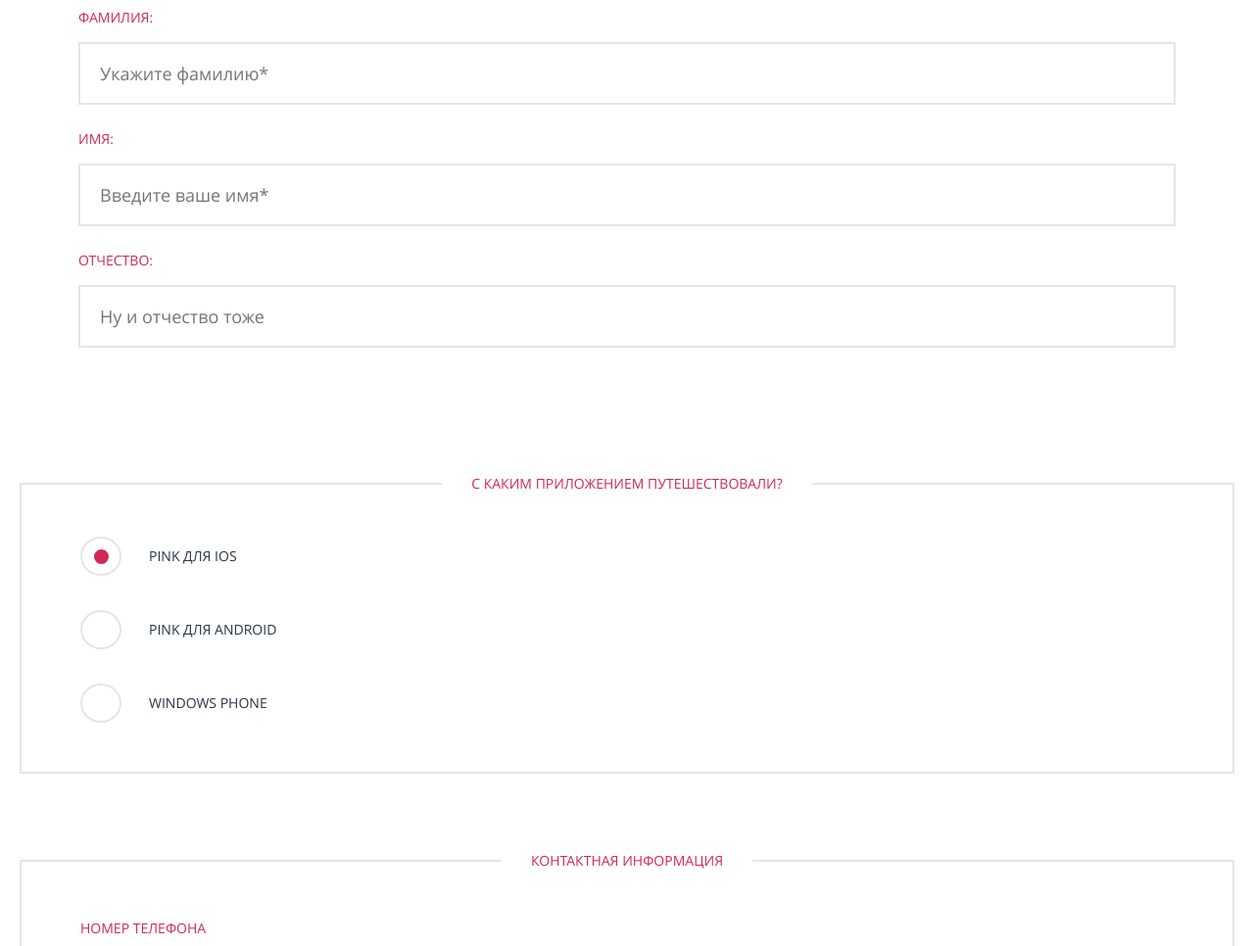
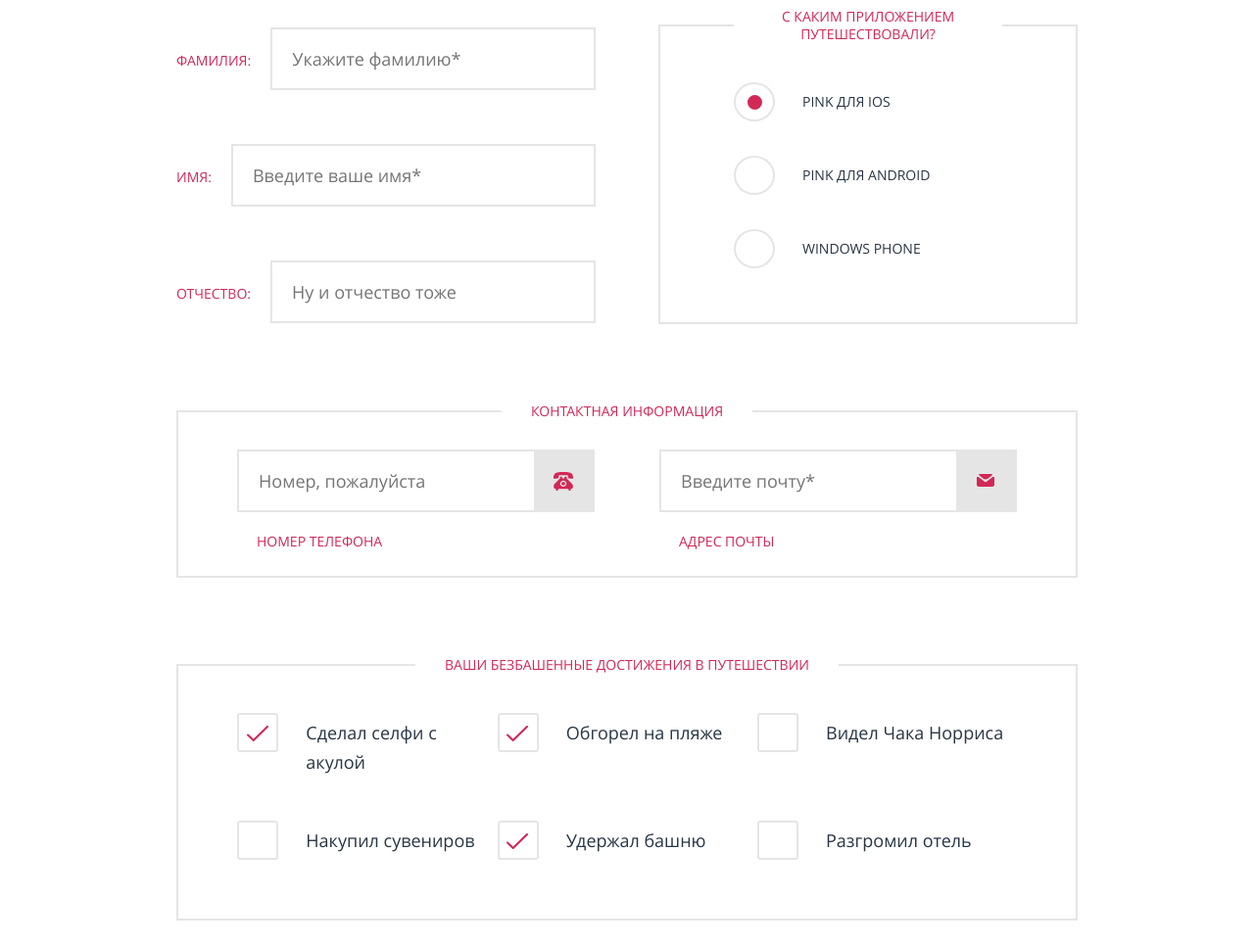
Before and after one commit to piva1839/197101-pink, a plain HTML site: page source/form.html in a window 1280 px wide. Shown: the part 984-1950 px from the top of the page at 98% size. Drawn offline with nearby package versions, Linux system fonts and the light colour scheme; files that its build step writes are made by us from their sources.

Commit message:
Заканчиваю адаптив формы под десктоп

```diff
--- a/source/form.html
+++ b/source/form.html
@@ -56,16 +56,21 @@
         <p class="story__invitation">
           Поделитесь своей историей и получите шанс выиграть ценный приз — 1000 миль на вашу бонусную карту!<span class="story__invitation--subtext"><br>Пожалуйста, заполните форму ниже:</span>
         </p>
-      </div>
       <form class="form" name="form" id="form" method="post" action="https://echo.htmlacademy.ru">
-        <div class="form-block__wrapper">
+        <div class="form-block__wrapper name-block">
           <div class="form-block form-block--no-border">
+            <div class="name-block--label-stream">
     				  <label class="input-label" for="sername">Фамилия:</label>
     				  <input class="form-field" type="text" name="sername" id="sername" value="" placeholder="Укажите фамилию*" required>
+            </div>
+            <div class="name-block--label-stream">
     				  <label class="input-label" for="name">Имя:</label>
     				  <input class="form-field" type="text" name="name" id="name" value="" placeholder="Введите ваше имя*" required>
+            </div>
+            <div class="name-block--label-stream">
               <label class="input-label" for="middle-name">Отчество:</label>
     				  <input class="form-field" type="text" name="middle-name" id="middle-name" value="" placeholder="Ну и отчество тоже">
+            </div>
           </div>
         </div>
         <div class="form-block__wrapper form-block__wrapper--gray progress-block">
@@ -73,12 +78,14 @@
             <legend class="form-block__title">
               Ваши безбашенные достижения в путешествии
             </legend>
+            <div class="progress-block-inner">
               <input class="form-field" type="checkbox" name="selfie" id="selfie" value="selfie" checked><label class="checkbox-label" for="selfie"> Сделал селфи с акулой</label>
               <input class="form-field" type="checkbox" name="sun" id="sun" value="sun" checked><label class="checkbox-label" for="sun"> Обгорел на пляже</label>
               <input class="form-field" type="checkbox" name="star" id="star" value="star"><label class="checkbox-label" for="star"> Видел Чака Норриса</label>
               <input class="form-field" type="checkbox" name="souvenir" id="souvenir" value="souvenir"><label class="checkbox-label" for="souvenir"> Накупил сувениров</label>
               <input class="form-field" type="checkbox" name="tower" id="tower" value="tower" checked><label class="checkbox-label" for="tower"> Удержал башню</label>
               <input class="form-field" type="checkbox" name="hotel" id="hotel" value="hotel"><label class="checkbox-label" for="hotel"> Разгромил отель</label>
+            </div>
           </fieldset>
         </div>
         <div class="form-block__wrapper contact-block contact-block--white ">
@@ -87,10 +94,16 @@
                 <legend class="form-block__title form-block__title--white">
                   Контактная информация
                 </legend>
-        				<label class="input-label" for="tel">Номер телефона</label>
-        				<input class="form-field form-field--phone-icon" type="tel" name="tel" id="tel" value="" placeholder="Номер, пожалуйста">
-        				<label class="input-label" for="email">Адрес почты</label>
+                  <div class="contact-block-inner">
+                    <div class="contact-block-side">
+          				    <label class="input-label contact-block--label-stream" for="tel">Номер телефона</label>
+          			      <input class="form-field  form-field--phone-icon" type="tel" name="tel" id="tel" value="" placeholder="Номер, пожалуйста">
+                    </div>
+                    <div class="contact-block-side">
+          				    <label class="input-label contact-block--label-stream" for="email">Адрес почты</label>
           				    <input class="form-field form-field--mail-icon" type="email" name="email" id="email" value="" placeholder="Введите почту*" required>
+                    </div>
+                  </div>
               </fieldset>
             </div>
         </div>
@@ -120,6 +133,7 @@
           </div>
         </div>
       </form>
+    </div>
     </section>
 
     <footer class="page-footer">
--- a/source/less/story.less
+++ b/source/less/story.less
@@ -1,3 +1,9 @@
+.story__wrapper {
+  min-width: 280px;
+  max-width: 960px;
+  margin: 0 auto;
+}
+
 .story__invitation {
   margin-top: 50px;
   padding: 0 20px;
@@ -362,8 +368,8 @@
       }
   }
 
-  .form-field {
-    padding-right: 60px;
+  .contact-block .form-field {
+    padding-right: 80px;
 
       &--phone-icon {
         background: url(../img/phone.png) no-repeat;
@@ -395,3 +401,107 @@
     padding: 15px 60px;
   }
 }
+
+@media screen and (min-width: 960px) {
+  .story__wrapper {
+    min-width: 280px;
+    max-width: 960px;
+    margin: 0 auto;
+  }
+
+  .form {
+    display: flex;
+    flex-direction: row;
+    flex-wrap: wrap;
+  }
+
+  .form-field {
+    flex-basis: 50%;
+  }
+
+  .name-block {
+    width: 50%;
+  }
+
+  .device-block {
+    width: 50%;
+    padding-left: 32px;
+  }
+
+  .contact-block {
+    flex-grow: 1;
+  }
+
+  .progress-block {
+    flex-grow: 1;
+  }
+
+  .text-block {
+    flex-grow: 1;
+  }
+
+  .form-block {
+    margin: 0;
+    padding: 0;
+  }
+
+  .name-block {
+    padding-top: 60px;
+    padding-right: 32px;
+
+      &--label-stream {
+        display: flex;
+        flex-direction: row;
+        align-items: baseline;
+        margin-bottom: 55px;
+
+          &:last-child {
+            margin-bottom: 0;
+          }
+      }
+  }
+
+  .name-block .form-field {
+    flex-grow: 1;
+    width: 100%;
+    margin-left: 20px;
+  }
+
+  .contact-block-inner {
+    display: flex;
+    flex-direction: row;
+    justify-content: space-between;
+    padding: 10px 60px;
+  }
+
+  .contact-block-side {
+    display: flex;
+    flex-direction: column;
+    width: 100%;
+    max-width: 365px;
+  }
+
+  .contact-block--label-stream {
+    order: 1;
+    margin-top: 15px;
+    margin-left: 20px;
+  }
+
+  .device-block .form-block {
+    padding: 20px 75px 55px;
+  }
+
+  .progress-block-inner {
+    display: flex;
+    flex-direction: row;
+    justify-content: space-between;
+    flex-wrap: wrap;
+    padding: 20px 60px;
+  }
+
+  .progress-block-inner .checkbox-label {
+    flex-basis: 265px;
+    margin-left: auto;
+  }
+
+}
--- a/source/less/upload.less
+++ b/source/less/upload.less
@@ -175,6 +175,10 @@
     text-align: center;
   }
 
+  .upload__wrapper {
+    background: #f2f2f2;
+  }
+
   .upload__editor {
     display: flex;
     flex-wrap: wrap;
@@ -252,13 +256,41 @@
 }
 
 @media screen and (min-width: 920px) {
-  .upload__verification {
-    display: flex;
-    justify-content: space-between;
+  .upload__wrapper {
+    background: #ffffff;
   }
 
   .upload__editor {
     padding-left: 80px;
-    padding-right: 60px;
+    padding-right: 65px;
+  }
+
+  .upload__image {
+    width: 40%;
+  }
+
+  .upload__editor-tools {
+    margin-left: 50px;
+    padding-left: 20px;
+  }
+
+  .upload__verification {
+    display: flex;
+    justify-content: space-between;
+    align-items: center;
+
+    padding-right: 0;
+  }
+
+  .button {
+
+      &--confirm {
+        max-width: 180px;
+        margin-bottom: 0;
+      }
+
+      &--cancel {
+        max-width: 180px;
+      }
   }
 }
```
Lines whose indentation alone changed are shown as unchanged.
